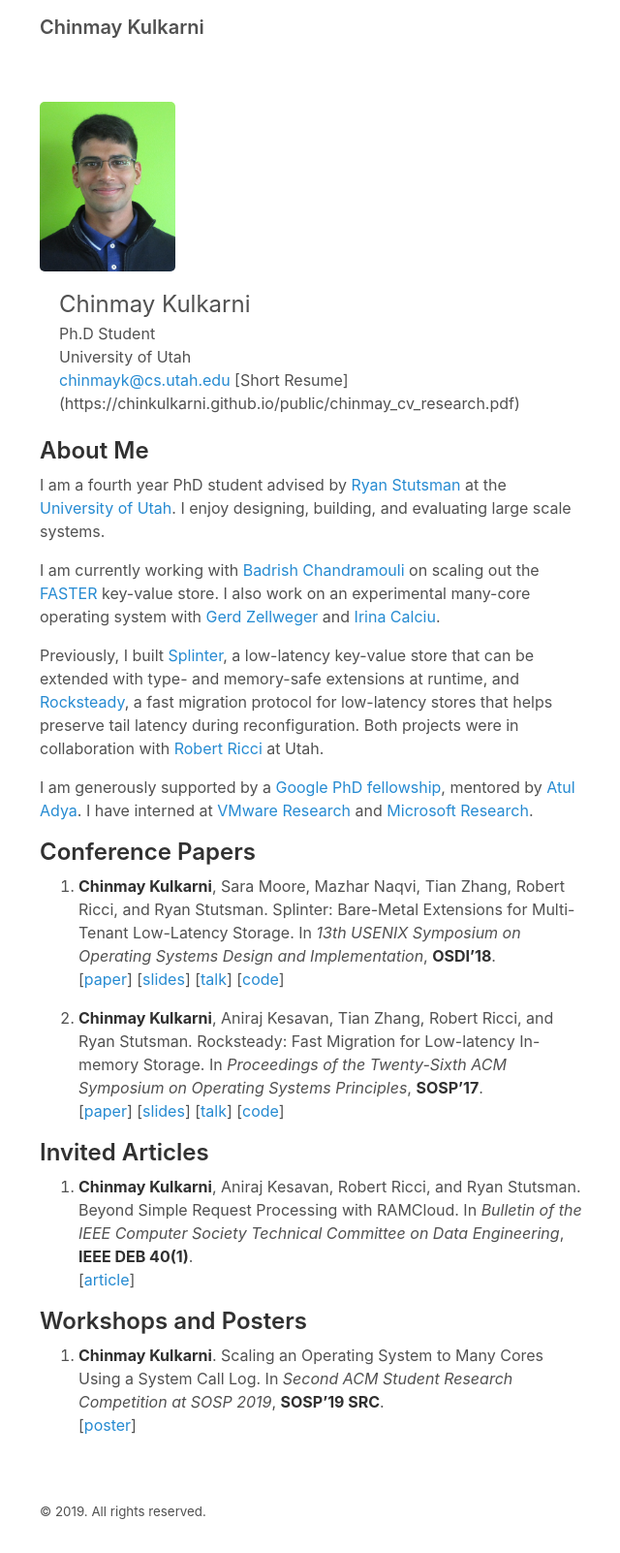
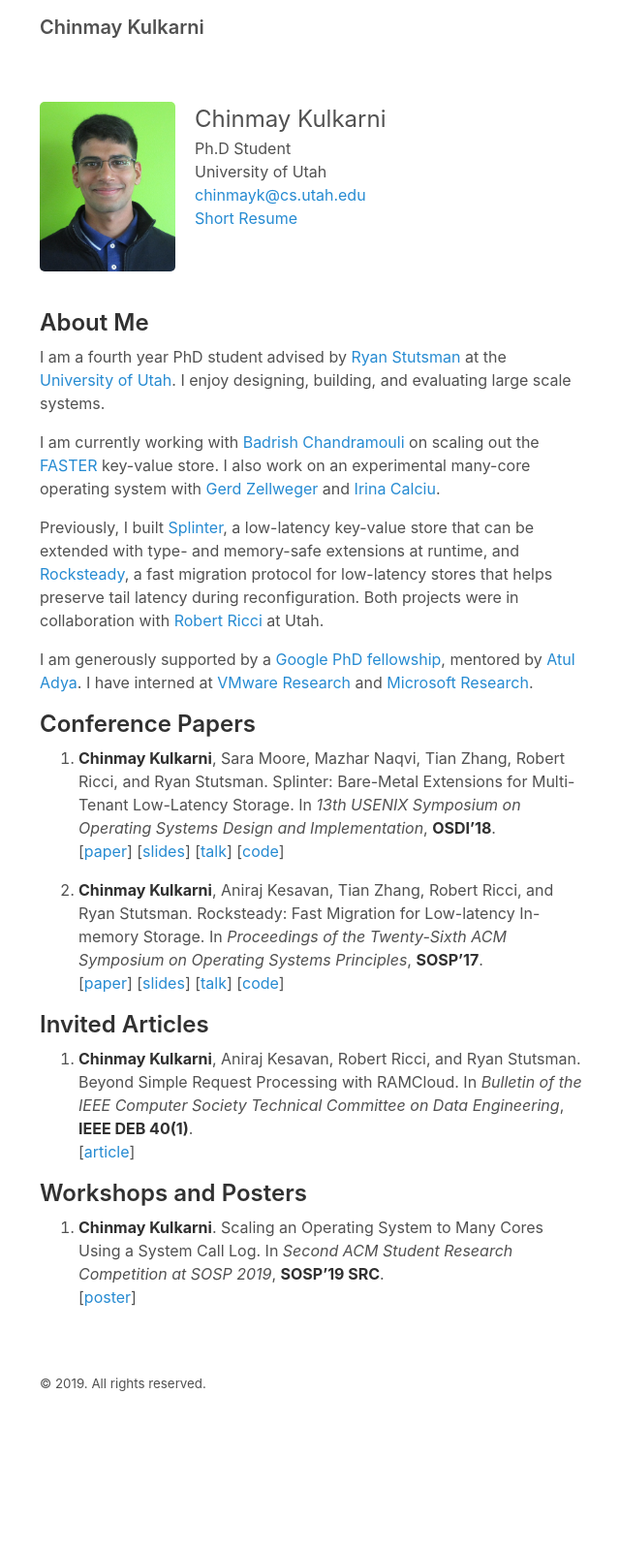
Before and after one commit to chinkulkarni/chinkulkarni.github.io, a Jekyll site: the page built from index.md, in a window 1280 px wide. Shown: the whole page at 97% size, without its empty margins (319-959 px from the left). Built offline with Jekyll 4.4.1, drawn with Linux system fonts in a browser that asks for light colours; after the commit the page ends 1470 px from its top, so only the background shows below that.

Commit message:
Fix link to CV

```diff
--- a/index.md
+++ b/index.md
@@ -8,8 +8,8 @@ layout: page
 <span style="font-size: 150%;">Chinmay Kulkarni</span><br>
 Ph.D Student<br>
 University of Utah<br>
-<a href="mailto:chinmayk@cs.utah.edu">chinmayk@cs.utah.edu</a>
-[Short Resume](https://chinkulkarni.github.io/public/chinmay_cv_research.pdf)
+<a href="mailto:chinmayk@cs.utah.edu">chinmayk@cs.utah.edu</a><br>
+<a href="https://chinkulkarni.github.io/public/chinmay_cv_research.pdf">Short Resume</a>
 </div>
 </div>
 
```
